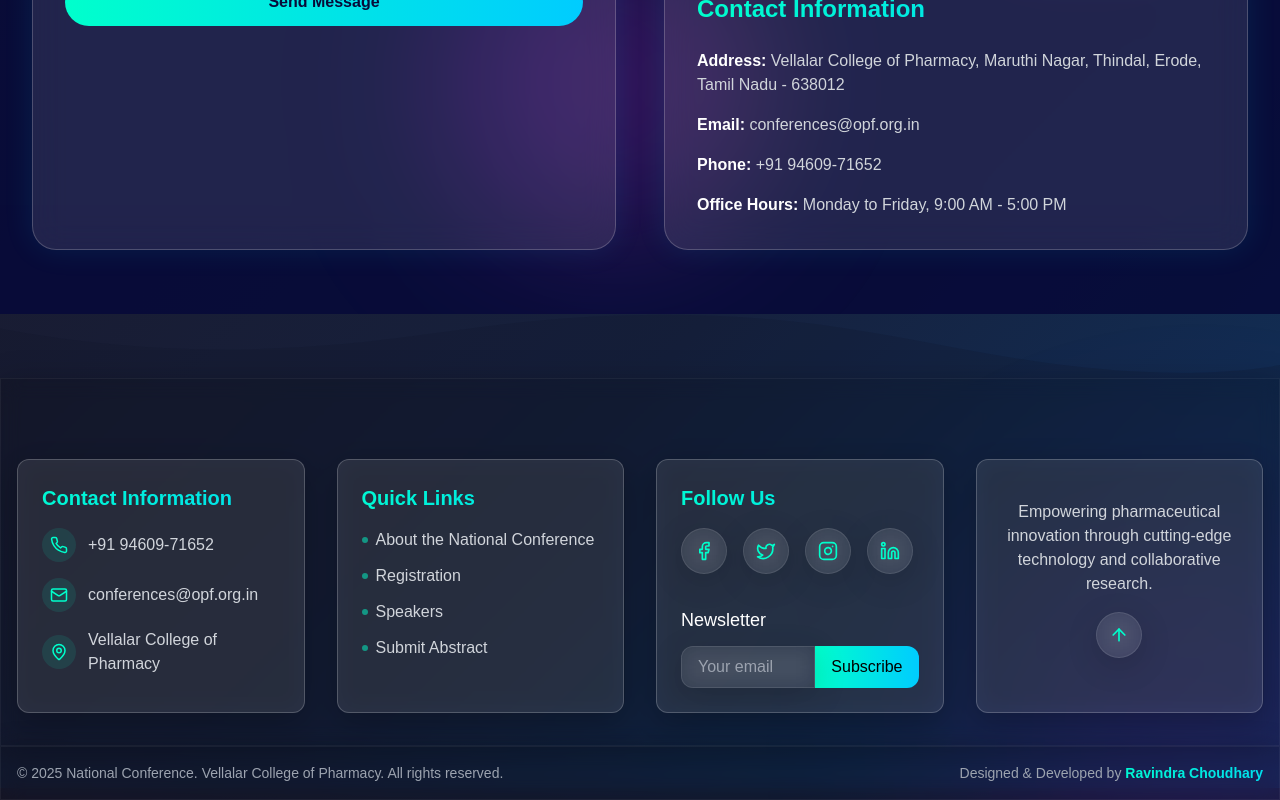
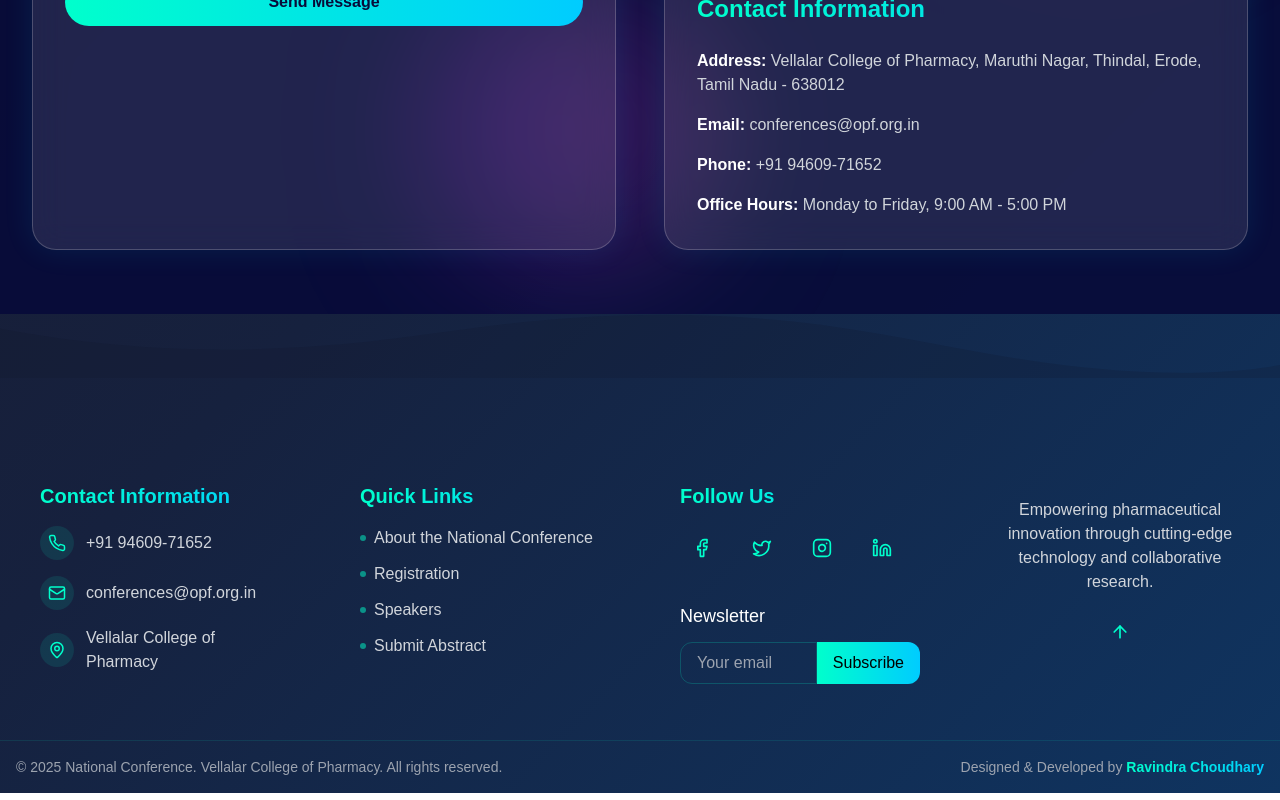
Before and after one commit to ravindrasirvi609/pharmanest, a Next.js app: page /contact in a window 1280 px wide. Shown: the part 812-1612 px from the top of the page. Built offline with nearby package versions, Linux system fonts and the light colour scheme.

Commit message:
Enhance global styles and layout components for improved performance and user experience. Optimized body and HTML styles, added smooth scrolling, and updated background elements. Refactored Header and RegistrationPlans components for better functionality and clarity.

```diff
--- a/src/app/globals.css
+++ b/src/app/globals.css
@@ -2,11 +2,20 @@
 @tailwind components;
 @tailwind utilities;
 
+/* Optimized body styles for better performance */
 body {
   font-family: Arial, Helvetica, sans-serif;
   background: linear-gradient(135deg, #1a1a2e 0%, #16213e 50%, #0f3460 100%);
   color: #e6e6e6;
-  background-attachment: fixed;
+  background-attachment: scroll;
+  overflow-x: hidden;
+  scroll-behavior: smooth;
+  -webkit-overflow-scrolling: touch;
+}
+
+html {
+  scroll-behavior: smooth;
+  -webkit-overflow-scrolling: touch;
 }
 
 @layer base {
@@ -99,146 +108,89 @@ body {
   }
 }
 
-/* Glassmorphism effects */
-.glassmorphism {
-  background: rgba(255, 255, 255, 0.05);
-  backdrop-filter: blur(10px);
-  -webkit-backdrop-filter: blur(10px);
-  border: 1px solid rgba(255, 255, 255, 0.1);
-  box-shadow: 0 8px 32px 0 rgba(0, 0, 0, 0.15);
+/* Simple card styles without glassmorphism */
+.card {
+  background: rgba(255, 255, 255, 0.08);
+  border: 1px solid rgba(255, 255, 255, 0.15);
+  border-radius: 12px;
+  transition: all 0.3s ease;
 }
 
-.glassmorphism-dark {
-  background: rgba(0, 0, 0, 0.2);
-  backdrop-filter: blur(10px);
-  -webkit-backdrop-filter: blur(10px);
-  border: 1px solid rgba(255, 255, 255, 0.05);
-  box-shadow: 0 8px 32px 0 rgba(0, 0, 0, 0.3);
+.card:hover {
+  transform: translateY(-2px);
+  background: rgba(255, 255, 255, 0.12);
+  border-color: rgba(0, 255, 204, 0.3);
 }
 
-.glassmorphism-card {
-  background: var(--card-glass-bg);
-  backdrop-filter: blur(12px);
-  -webkit-backdrop-filter: blur(12px);
-  border: 1px solid var(--card-glass-border);
-  box-shadow: 0 8px 32px 0 var(--card-glass-shadow);
-  transition: all 0.3s ease-in-out;
-}
-
-.glassmorphism-card:hover {
-  transform: translateY(-5px);
-  box-shadow: 0 14px 40px 0 rgba(0, 0, 0, 0.3);
-  border: 1px solid rgba(255, 255, 255, 0.3);
-}
-
-/* Animated background */
-.glassmorphism-container {
+/* Simple container without heavy animations */
+.main-container {
   position: relative;
+  min-height: 100vh;
   overflow-x: hidden;
 }
 
-.glassmorphism-container::before,
-.glassmorphism-container::after {
-  content: '';
-  position: absolute;
-  width: 40vw;
-  height: 40vw;
-  border-radius: 50%;
-  z-index: -1;
-  filter: blur(100px);
-  animation: move 20s infinite alternate ease-in-out;
+/* Subtle background elements */
+.bg-accent-light {
+  background: rgba(0, 255, 204, 0.05);
 }
 
-.glassmorphism-container::before {
-  background: radial-gradient(circle, rgba(0, 255, 204, 0.15) 0%, rgba(0, 204, 255, 0.05) 100%);
-  top: -10%;
-  left: -10%;
+.bg-accent-dark {
+  background: rgba(204, 0, 255, 0.05);
 }
 
-.glassmorphism-container::after {
-  background: radial-gradient(circle, rgba(204, 0, 255, 0.15) 0%, rgba(102, 0, 204, 0.05) 100%);
-  bottom: -10%;
-  right: -10%;
-  animation-delay: -10s;
-}
-
-@keyframes move {
-  0% {
-    transform: translate(0, 0);
-  }
-  100% {
-    transform: translate(10%, 10%);
-  }
-}
-
-/* Text gradients */
+/* Simplified text gradients with better performance */
 .text-gradient {
   background: linear-gradient(90deg, rgb(0, 255, 204), rgb(0, 204, 255));
   -webkit-background-clip: text;
   background-clip: text;
   color: transparent;
-  animation: gradient 8s ease infinite;
-  background-size: 200% auto;
 }
 
 .text-gradient-alt {
-  background: linear-gradient(90deg, rgba(204, 0, 255, 1), rgba(0, 204, 255, 1));
+  background: linear-gradient(
+    90deg,
+    rgba(204, 0, 255, 1),
+    rgba(0, 204, 255, 1)
+  );
   -webkit-background-clip: text;
   background-clip: text;
   color: transparent;
-  animation: gradient 8s ease infinite;
-  background-size: 200% auto;
 }
 
-@keyframes gradient {
-  0% {
-    background-position: 0% 50%;
+/* Responsive utilities with scroll optimization */
+@media (max-width: 640px) {
+  .card {
+    padding: 1rem;
   }
-  50% {
-    background-position: 100% 50%;
-  }
-  100% {
-    background-position: 0% 50%;
+
+  /* Optimize scroll on mobile */
+  body {
+    -webkit-overflow-scrolling: touch;
+    touch-action: pan-y;
   }
 }
 
-/* Responsive utilities */
-@media (max-width: 640px) {
-  .glassmorphism-card {
-    padding: 1rem;
-  }
-
-  .glassmorphism-container::before,
-  .glassmorphism-container::after {
-    width: 80vw;
-    height: 80vw;
-  }
+/* Utility classes */
+.scroll-smooth {
+  scroll-behavior: smooth;
 }
 
-/* Blob animations for background */
-@keyframes blob {
-  0% {
-    transform: translate(0px, 0px) scale(1);
-  }
-  33% {
-    transform: translate(30px, -50px) scale(1.1);
-  }
-  66% {
-    transform: translate(-20px, 20px) scale(0.9);
-  }
-  100% {
-    transform: translate(0px, 0px) scale(1);
-  }
+.no-scrollbar {
+  -ms-overflow-style: none;
+  scrollbar-width: none;
 }
 
-.animate-blob {
-  animation: blob 7s infinite;
+.no-scrollbar::-webkit-scrollbar {
+  display: none;
 }
 
-.animation-delay-2000 {
-  animation-delay: 2s;
+/* Performance optimizations */
+.will-change-transform {
+  will-change: transform;
 }
 
-.animation-delay-4000 {
-  animation-delay: 4s;
+.gpu-accelerated {
+  transform: translateZ(0);
+  backface-visibility: hidden;
+  perspective: 1000px;
 }
--- a/src/app/layout.tsx
+++ b/src/app/layout.tsx
@@ -28,16 +28,16 @@ export default function RootLayout({
   children: React.ReactNode;
 }>) {
   return (
-    <html lang="en">
+    <html lang="en" className="scroll-smooth">
       <body
-        className={`${geistSans.variable} ${geistMono.variable} antialiased`}
+        className={`${geistSans.variable} ${geistMono.variable} antialiased scroll-smooth`}
       >
-        <div className="glassmorphism-container min-h-screen flex flex-col">
+        <div className="main-container min-h-screen flex flex-col relative">
           <Header />
-          <div className="pt-20 flex-1 flex flex-col">
+          <main className="pt-20 flex-1 flex flex-col relative z-10">
             {children}
             <Analytics />
-          </div>
+          </main>
           <Footer />
         </div>
       </body>
--- a/src/app/page.tsx
+++ b/src/app/page.tsx
@@ -10,7 +10,7 @@ import CollegeInfo from "@/components/CollegeInfo";
 
 export default function Home() {
   return (
-    <main className="overflow-hidden">
+    <div className="relative min-h-screen w-full">
       <div className="relative">
         <HeroSection />
 
@@ -20,7 +20,7 @@ export default function Home() {
           <AboutSection />
 
           <div className="relative">
-            <div className="absolute inset-0 bg-[#00FFCC] opacity-[0.03] pointer-events-none" />
+            <div className="absolute inset-0 bg-accent-light pointer-events-none" />
             <KeyHighlights />
           </div>
 
@@ -31,7 +31,7 @@ export default function Home() {
           <CallForAbstracts />
 
           <div className="relative">
-            <div className="absolute inset-0 bg-[#CC00FF] opacity-[0.03] pointer-events-none" />
+            <div className="absolute inset-0 bg-accent-dark pointer-events-none" />
             <EventScheduleTeaser />
           </div>
 
@@ -43,6 +43,6 @@ export default function Home() {
           </div>
         </div>
       </div>
-    </main>
+    </div>
   );
 }
--- a/src/components/RegistrationPlans.tsx
+++ b/src/components/RegistrationPlans.tsx
@@ -346,12 +346,13 @@ const RegistrationPlans: React.FC = () => {
           planName={plan.name}
         />
         <div className="mt-6">
-          <button
+          {/* <button
             onClick={() => openModal(plan)}
             className="w-full py-3 px-4 rounded-full bg-gradient-to-r from-[#00FFCC] to-[#00CCFF] text-[#070B39] font-bold hover:shadow-[0_0_20px_rgba(0,204,255,0.5)] transition-all duration-300"
           >
             Register Now
-          </button>
+          </button> */}
+          registration will be available soon
         </div>
       </div>
     </div>
```
Also changed, not shown: src/components/Header.tsx (+45 -17 lines).
